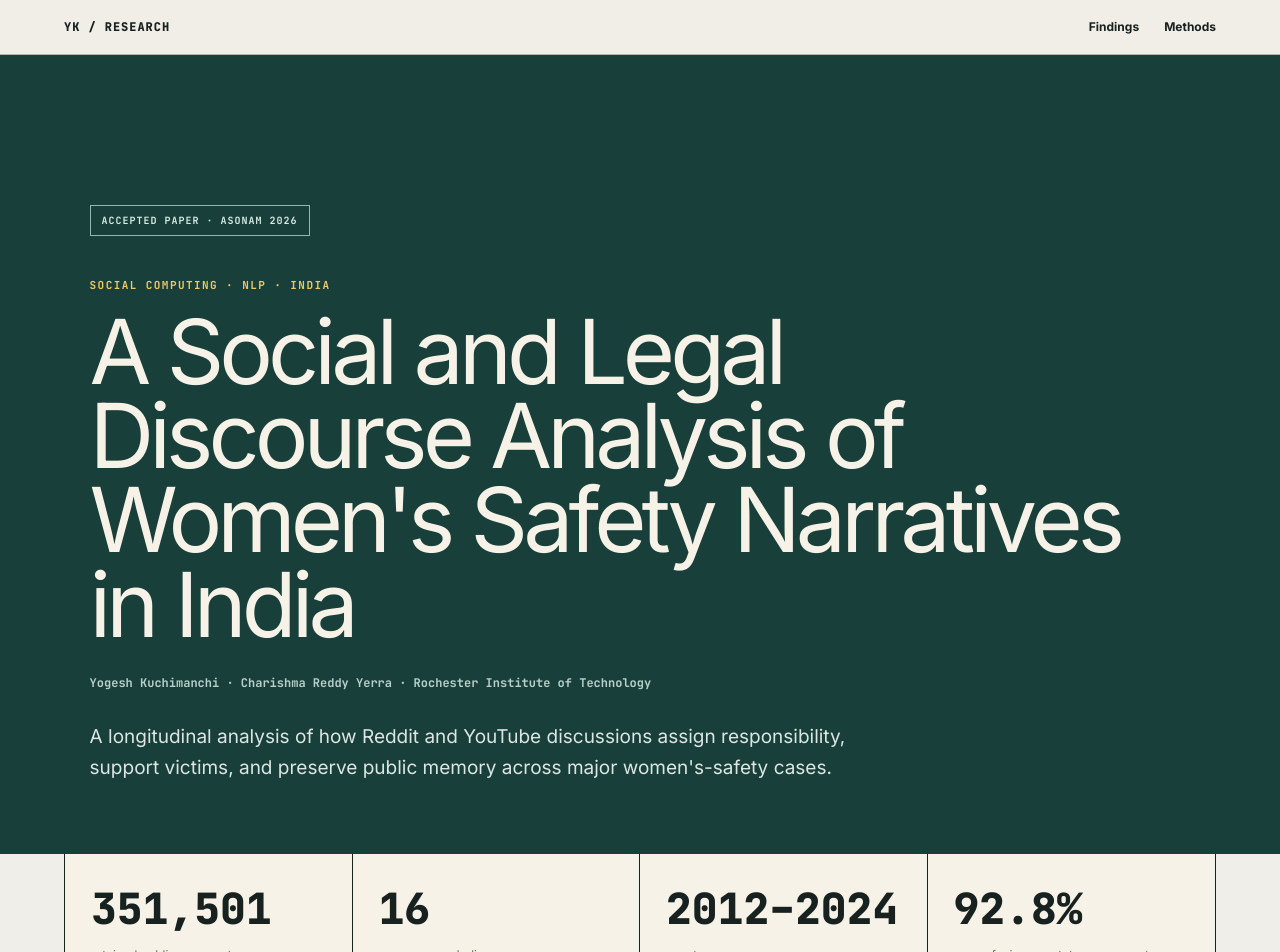
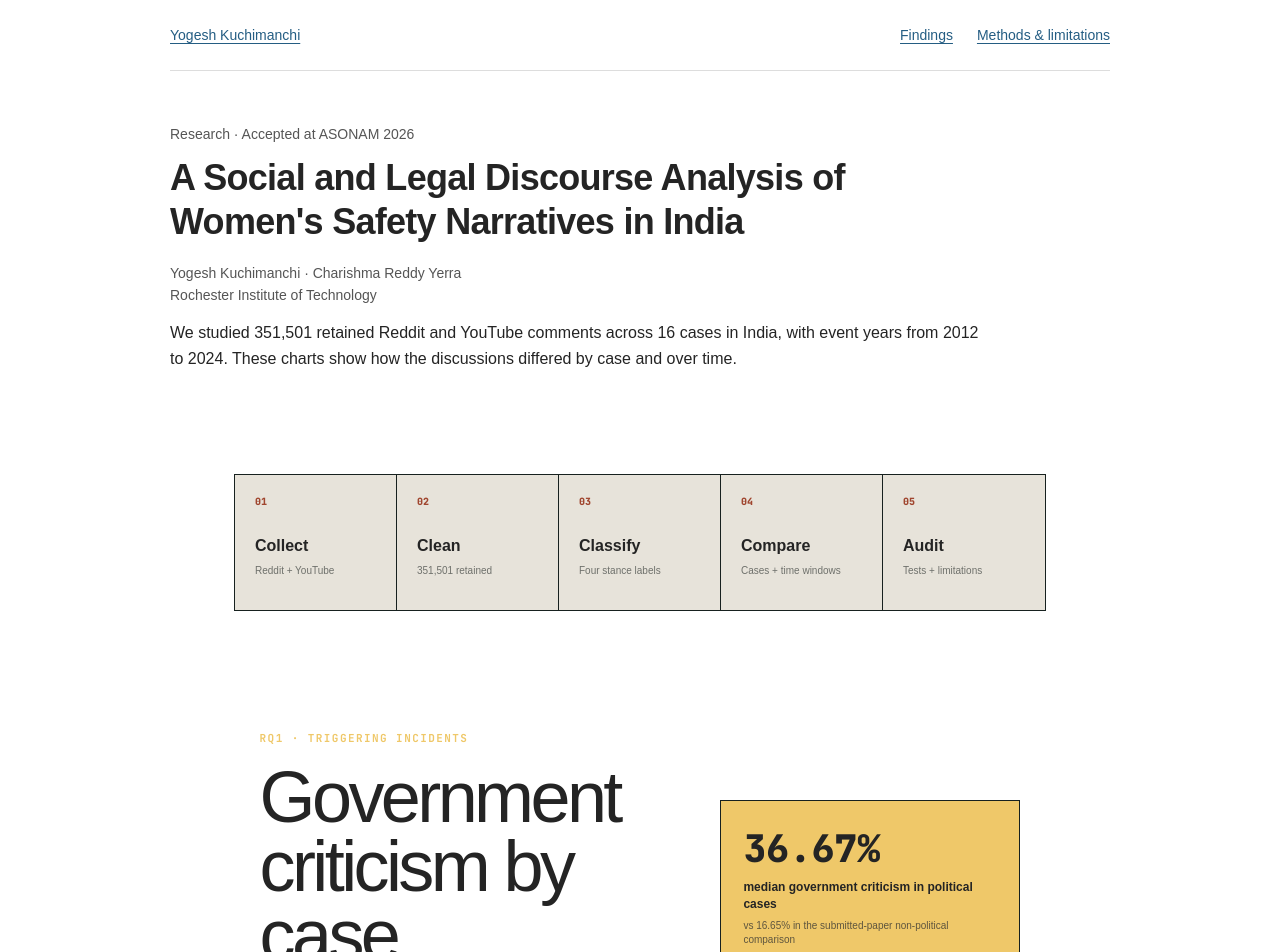
Before and after one commit to Zinga18018/portfolio-website, a Next.js app: page /research/women-safety in a window 1280 px wide. Shown: the top 952 px of the page. Built offline with nearby package versions, Linux system fonts and the light colour scheme.

Commit message:
Simplify research page layout and typography

```diff
--- a/src/app/research/women-safety/page.tsx
+++ b/src/app/research/women-safety/page.tsx
@@ -1,40 +1,35 @@
 import type { Metadata } from 'next'
 import Link from 'next/link'
 import ResearchDashboard from '@/components/ResearchDashboard'
+import styles from './research.module.css'
 
 export const metadata: Metadata = {
   alternates: { canonical: '/research/women-safety/' },
-  openGraph: { url: '/research/women-safety/', title: "Women's Safety Narratives in India | Research Dashboard", description: 'Research accepted at ASONAM 2026 on women’s safety discourse in India.', type: 'article' },
-  title: "Women's Safety Narratives in India | Research Dashboard",
-  description: 'An evidence-labeled dashboard for an ASONAM 2026 accepted paper analyzing 351,501 Reddit and YouTube comments across 16 cases in India.',
+  openGraph: { url: '/research/women-safety/', title: "Women's Safety Narratives in India | Research", description: 'Research accepted at ASONAM 2026 on women’s safety discourse in India.', type: 'article' },
+  title: "Women's Safety Narratives in India | Research",
+  description: 'Charts and notes from an ASONAM 2026 accepted paper analyzing 351,501 Reddit and YouTube comments across 16 cases in India.',
 }
-
-const metrics = [
-  { value: '351,501', label: 'retained public comments' },
-  { value: '16', label: 'cases across India' },
-  { value: '2012–2024', label: 'event-year span' },
-  { value: '92.8%', label: 'paper-facing annotator agreement' },
-]
 
 export default function WomenSafetyDashboard() {
   return (
-    <main className="paper-dashboard">
-      <nav className="paper-nav">
-        <Link href="/" className="paper-mark">YK / Research</Link>
-        <div><a href="#findings">Findings</a><a href="#methods">Methods</a></div>
-      </nav>
-      <header className="paper-hero">
-        <div className="paper-status">Accepted paper · ASONAM 2026</div>
-        <p className="paper-kicker">Social computing · NLP · India</p>
-        <h1>A Social and Legal Discourse Analysis of Women&apos;s Safety Narratives in India</h1>
-        <p className="paper-authors">Yogesh Kuchimanchi · Charishma Reddy Yerra · Rochester Institute of Technology</p>
-        <p className="paper-summary">A longitudinal analysis of how Reddit and YouTube discussions assign responsibility, support victims, and preserve public memory across major women&apos;s-safety cases.</p>
-      </header>
-      <section className="paper-metrics" aria-label="Research snapshot">
-        {metrics.map((metric) => <article key={metric.label}><strong>{metric.value}</strong><span>{metric.label}</span></article>)}
-      </section>
-      <ResearchDashboard />
-      <footer className="paper-footer"><div><strong>Read the results carefully.</strong><p>Accepted at ASONAM 2026. Proceedings publication is not claimed here.</p></div><Link href="/">Return to Yogesh&apos;s portfolio</Link></footer>
+    <main className={styles.page}>
+      <div className={styles.content}>
+        <nav className={styles.nav} aria-label="Research navigation">
+          <Link href="/">Yogesh Kuchimanchi</Link>
+          <div><a href="#findings">Findings</a><a href="#methods">Methods &amp; limitations</a></div>
+        </nav>
+        <header className={styles.header}>
+          <p className={styles.meta}>Research · Accepted at ASONAM 2026</p>
+          <h1>A Social and Legal Discourse Analysis of Women&apos;s Safety Narratives in India</h1>
+          <p className={styles.authors}>Yogesh Kuchimanchi · Charishma Reddy Yerra<br />Rochester Institute of Technology</p>
+          <p>We studied 351,501 retained Reddit and YouTube comments across 16 cases in India, with event years from 2012 to 2024. These charts show how the discussions differed by case and over time.</p>
+        </header>
+        <ResearchDashboard />
+        <footer className={styles.footer}>
+          <p>Accepted at ASONAM 2026. Proceedings publication is not claimed here.</p>
+          <Link href="/">Return to portfolio</Link>
+        </footer>
+      </div>
     </main>
   )
 }
--- /dev/null
+++ b/src/app/research/women-safety/research.module.css
@@ -0,0 +1,89 @@
+.page { min-height: 100vh; color: #242424; background: #fff; font-family: Arial, Helvetica, sans-serif; font-size: 16px; line-height: 1.6; }
+.content { width: min(940px, calc(100% - 48px)); margin: 0 auto; }
+.page a { color: #245d83; text-decoration: underline; text-underline-offset: 3px; }
+.page a:hover { color: #163c56; }
+.page :focus-visible { outline: 3px solid #245d83; outline-offset: 4px; }
+.nav { display: flex; justify-content: space-between; gap: 20px; flex-wrap: wrap; padding: 24px 0; border-bottom: 1px solid #ddd; font-size: 14px; }
+.nav div { display: flex; gap: 24px; flex-wrap: wrap; }
+.header { padding: 38px 0 30px; max-width: 820px; }
+.header h1 { margin: 10px 0 18px; font-size: clamp(26px, 3.5vw, 36px); line-height: 1.22; font-weight: 600; letter-spacing: -.02em; }
+.header p { margin: 14px 0 0; }
+.meta, .authors { color: #555; font-size: 14px; }
+.section { padding: 32px 0 36px; border-top: 1px solid #ddd; scroll-margin-top: 20px; }
+.section h2 { margin: 0 0 10px; font-size: 24px; line-height: 1.3; font-weight: 600; letter-spacing: -.015em; }
+.section > p { max-width: 80ch; margin: 0 0 20px; color: #444; }
+.figure { margin: 22px 0 0; }
+.figure figcaption { max-width: 85ch; margin: 20px 0 0; color: #4d4d4d; font-size: 14px; line-height: 1.65; }
+.filters { display: flex; align-items: center; flex-wrap: wrap; gap: 8px; margin: 22px 0 20px; }
+.filters button { min-height: 42px; border: 1px solid #b5b5b5; padding: 7px 12px; border-radius: 3px; background: #fff; color: #333; cursor: pointer; font-size: 14px; }
+.filters button[aria-pressed='true'] { border-color: #333; background: #ececec; box-shadow: inset 0 -2px #333; }
+.filters button:hover { background: #f0f0f0; }
+.filters [role='status'] { font-size: 13px; color: #555; margin-left: 6px; }
+.legend { display: flex; flex-wrap: wrap; gap: 7px 20px; margin: 0 0 20px; font-size: 13px; color: #444; }
+.legend span { display: inline-flex; align-items: center; gap: 7px; }
+.legend i { display: inline-block; width: 13px; height: 13px; }
+.political, .cg { background: #b45335; }
+.nonpolitical, .base { background: #9b9b9b; }
+.cs { background: #c4953e; }
+.nr, .adapted { background: #347e8b; }
+.sv { background: #8773a5; }
+.caseChart { display: grid; gap: 12px; }
+.barRow { display: grid; grid-template-columns: 205px minmax(0, 1fr) 64px; gap: 14px; align-items: center; }
+.rowLabel { font-size: 14px; line-height: 1.35; }
+.rowLabel small { display: block; margin-top: 3px; color: #666; font-size: 11px; }
+.track { height: 28px; display: flex; align-items: center; border-left: 1px solid #888; border-right: 1px solid #ddd; background-image: linear-gradient(to right, #ddd 1px, transparent 1px); background-size: 20% 100%; }
+.track i { display: block; height: 18px; }
+.value { font-size: 13px; font-variant-numeric: tabular-nums; text-align: right; }
+.axis { margin: 10px 78px 0 219px; color: #555; font-size: 12px; }
+.ticks { display: flex; justify-content: space-between; border-top: 1px solid #888; padding-top: 5px; }
+.ticks span { width: 0; display: flex; justify-content: center; }
+.axisLabel { text-align: center; margin-top: 10px; }
+.phaseChart { display: grid; gap: 24px; }
+.stacked { display: flex; height: 32px; grid-column: 2 / 4; }
+.stacked i { display: block; height: 100%; }
+.phaseChart + .axis { margin-right: 0; }
+.modelGroup { margin-bottom: 22px; }
+.modelGroup h3 { font-size: 15px; font-weight: 600; margin: 0 0 7px; }
+.modelGroup .barRow { margin-bottom: 4px; }
+.details { margin-top: 18px; font-size: 14px; }
+.details summary { display: list-item; width: fit-content; cursor: pointer; color: #245d83; text-decoration: underline; text-underline-offset: 3px; padding: 6px 0; }
+.tableScroll { overflow-x: auto; margin-top: 10px; }
+.page table { width: 100%; border-collapse: collapse; font-size: 14px; text-align: left; }
+.page caption { text-align: left; color: #555; font-size: 13px; margin-bottom: 8px; }
+.page th, .page td { vertical-align: top; padding: 11px 14px 11px 0; border-bottom: 1px solid #ddd; }
+.page th { font-weight: 600; }
+.page td { font-variant-numeric: tabular-nums; }
+.page th small { display: block; font-weight: 400; color: #666; }
+.notes { max-width: 85ch; }
+.notes p { margin-bottom: 16px; }
+.notes ul { margin: 0; padding-left: 22px; list-style: disc; }
+.notes li { margin: 8px 0; }
+.footer { border-top: 1px solid #ddd; padding: 22px 0 32px; color: #555; font-size: 13px; }
+.footer p { margin: 0 0 8px; }
+@media (max-width: 620px) {
+  .content { width: calc(100% - 32px); }
+  .nav { gap: 10px; padding-block: 18px; }
+  .nav div { gap: 18px; }
+  .header { padding-top: 24px; }
+  .section { padding-block: 28px; }
+  .section h2 { font-size: 22px; }
+  .barRow { grid-template-columns: minmax(0, 1fr) 60px; gap: 4px 12px; }
+  .rowLabel { grid-column: 1 / -1; }
+  .rowLabel small { display: inline; margin-left: 7px; }
+  .caseChart { gap: 15px; }
+  .axis { margin-left: 0; margin-right: 72px; }
+  .phaseChart { gap: 20px; }
+  .stacked { grid-column: 1 / -1; margin-top: 5px; }
+  .phaseChart + .axis { margin-right: 0; }
+  .legend { gap: 8px 16px; }
+  .filters [role='status'] { width: 100%; margin: 2px 0 0; }
+  .modelGroup .barRow { grid-template-columns: 57px minmax(0, 1fr) 48px; gap: 9px; }
+  .modelGroup .rowLabel { grid-column: auto; }
+  .modelChart + .axis { margin-left: 66px; margin-right: 57px; }
+  .page table { min-width: 520px; }
+}
+@media print {
+  .content { width: 100%; }
+  .nav, .filters, .details { display: none; }
+  .section { break-inside: avoid; }
+}
```
